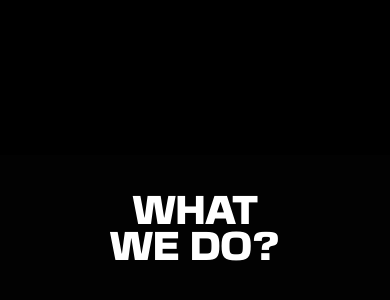
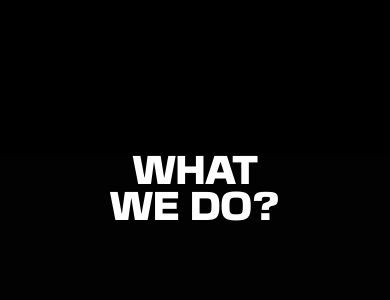
Before and after one commit to 404annas/vision-animated, a React (Vite) app: page / in a window 390 px wide. Shown: the part 3762-4062 px from the top of the page. Built offline with nearby package versions, Linux system fonts and the light colour scheme.

Commit message:
Spacing Fixes

```diff
--- a/src/components/CoreValues.jsx
+++ b/src/components/CoreValues.jsx
@@ -106,7 +106,7 @@
     >
       {/* Heading */}
       <div
-        className="flex flex-col items-center justify-center text-center pt-10">
+        className="flex flex-col items-center justify-center text-center pt-0 sm:pt-10">
         <h1 id="services" className="font-basement text-4xl sm:text-6xl md:text-8xl lg:text-9xl leading-none uppercase">
           What
         </h1>
```
